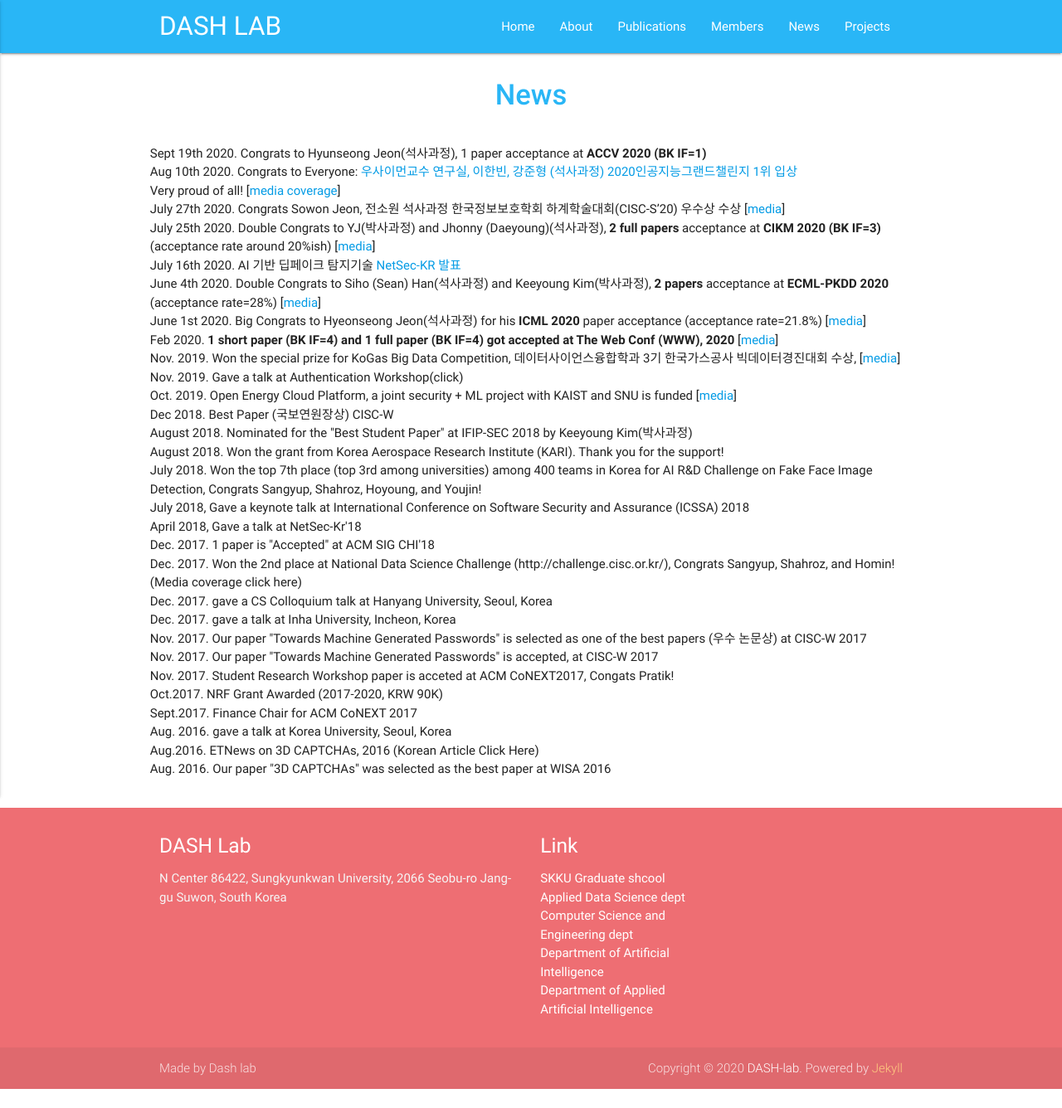
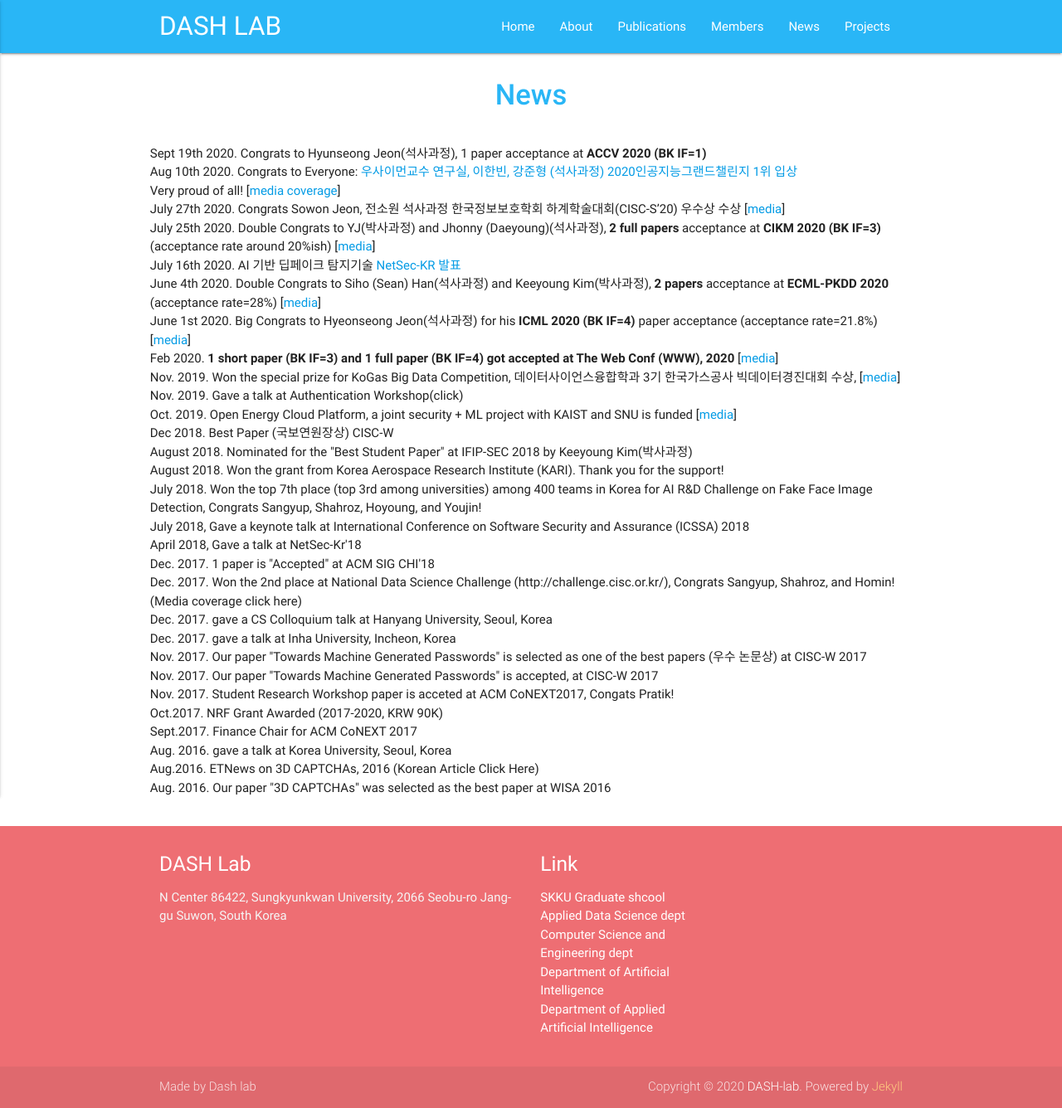
Before and after one commit to Yurim990507/DASH-Lab.github.io, a Jekyll site: the page built from example4.md, in a window 1280 px wide. Shown: the whole page at 83% size. Built offline with Jekyll 4.4.1, drawn with Linux system fonts in a browser that asks for light colours; before the commit the page ends 1313 px from its top, so only the background shows below that.

Commit message:
Update example4.md

```diff
--- a/example4.md
+++ b/example4.md
@@ -15,8 +15,8 @@ July 27th 2020. Congrats Sowon Jeon, 전소원 석사과정 한국정보보호
 July 25th 2020. Double Congrats to YJ(박사과정) and Jhonny (Daeyoung)(석사과정), <b> 2 full papers </b> acceptance at <b>CIKM 2020 (BK IF=3)</b> (acceptance rate around 20%ish) [<a href="https://sci-cube.skku.edu/sci-cube/community/news.do?mode=view&articleNo=99206">media</a>]<br>
 July 16th 2020. AI 기반 딥페이크 탐지기술 <a href="http://www.netsec-kr.or.kr/static/program">NetSec-KR 발표</a> <br>
 June 4th 2020. Double Congrats to Siho (Sean) Han(석사과정) and Keeyoung Kim(박사과정), <b> 2 papers </b> acceptance at <b>ECML-PKDD 2020</b> (acceptance rate=28%) [<a href="https://sci-cube.skku.edu/sci-cube/community/news.do?mode=view&articleNo=98145&article.offset=0&articleLimit=10">media</a>]<br>
-June 1st 2020. Big Congrats to Hyeonseong Jeon(석사과정) for his <b>ICML 2020</b> paper acceptance (acceptance rate=21.8%) [<a href="https://ai.skku.edu/ai/community/news.do?mode=view&articleNo=97854&article.offset=0&articleLimit=10">media</a>]<br>
-Feb 2020. <b> 1 short paper (BK IF=4) and 1 full paper (BK IF=4) got accepted at The Web Conf (WWW), 2020 </b> [<a href="https://cs.skku.edu/edures/research/view/4808">media</a>] <br>
+June 1st 2020. Big Congrats to Hyeonseong Jeon(석사과정) for his <b>ICML 2020 (BK IF=4) </b> paper acceptance (acceptance rate=21.8%) [<a href="https://ai.skku.edu/ai/community/news.do?mode=view&articleNo=97854&article.offset=0&articleLimit=10">media</a>]<br>
+Feb 2020. <b> 1 short paper (BK IF=3) and 1 full paper (BK IF=4) got accepted at The Web Conf (WWW), 2020 </b> [<a href="https://cs.skku.edu/edures/research/view/4808">media</a>] <br>
 
 Nov. 2019. Won the special prize for KoGas Big Data Competition, 데이터사이언스융합학과 3기 한국가스공사 빅데이터경진대회 수상, [<a href="https://sci-cube.skku.edu/sci-cube/community/news.do?mode=view&articleNo=87619&article.offset=0&articleLimit=10">media</a>] <br>
 Nov. 2019. Gave a talk at Authentication Workshop(click) <br>
```
